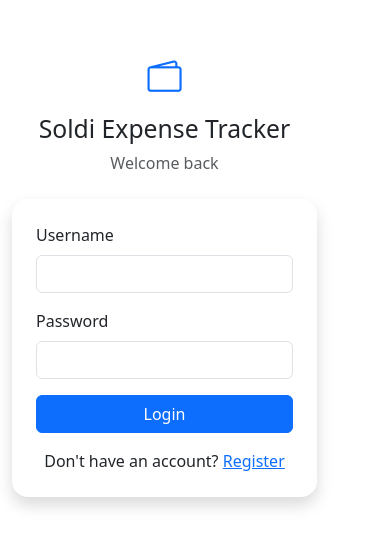
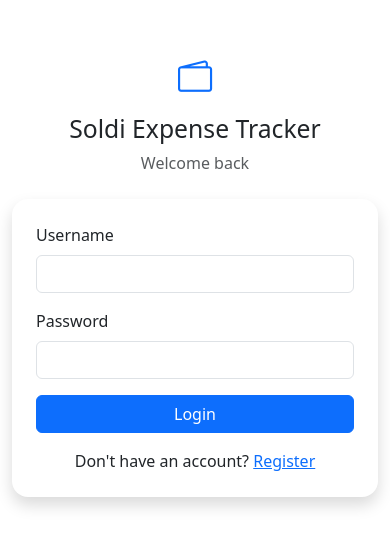
Before and after one commit to Nyaguthii-C/soldi-frontend, a React (Vite) app: page / in a window 390 px wide. Shown: the part 145-692 px from the top of the page. Built offline with nearby package versions, Linux system fonts and the light colour scheme; no server answers.

Commit message:
Refactor: set all body components to responsive

```diff
--- a/src/App.css
+++ b/src/App.css
@@ -1,8 +1,13 @@
-#root {
+/* #root {
   max-width: 1280px;
   margin: 0 auto;
   padding: 2rem;
   text-align: center;
+} */
+
+#root {
+  width: 100%;
+  min-height: 100vh;
 }
 
 .logo {
--- a/src/index.css
+++ b/src/index.css
@@ -24,12 +24,9 @@ a:hover {
 }
 
 body {
-  margin: 0;
-  display: flex;
-  place-items: center;
-  /* min-width: 320px; */
-  min-width: 320px;
-  min-height: 100vh;
+    margin: 0;
+    min-width: 320px;
+    min-height: 100vh;
 }
 
 h1 {
```
